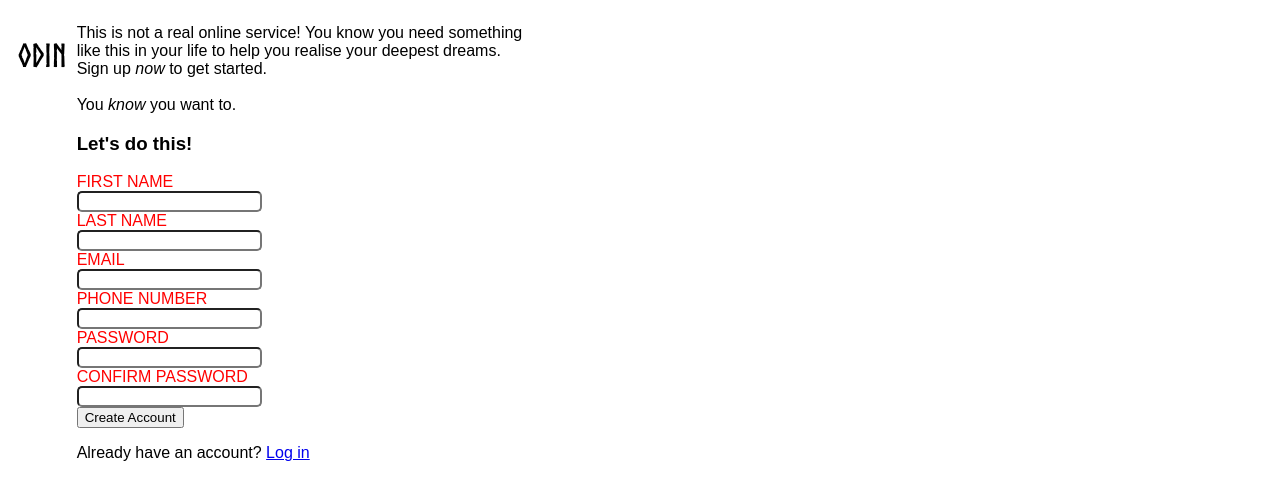
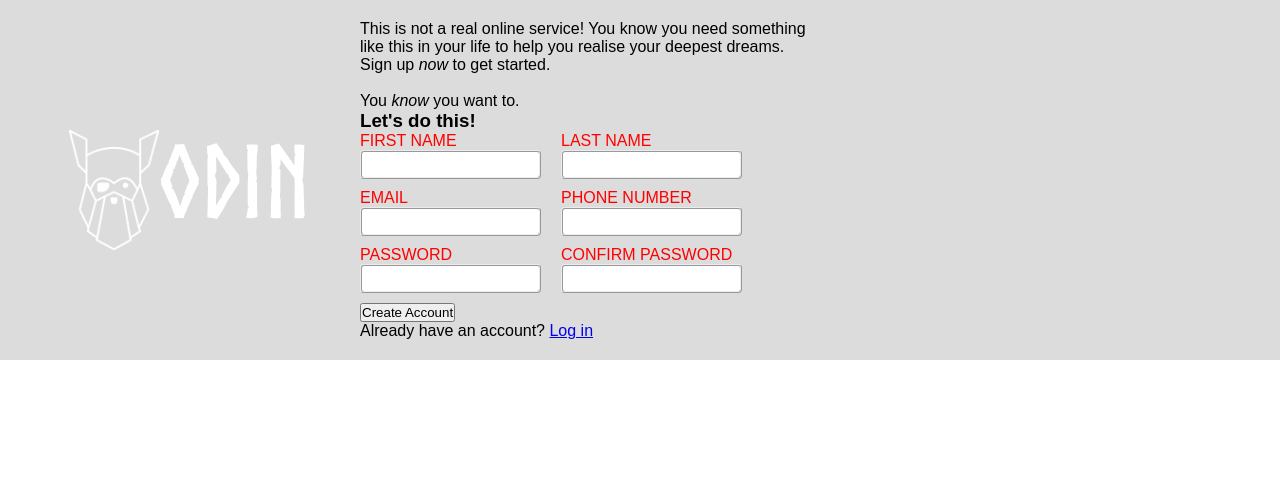
Before and after one commit to celstj/odin_signup_form, a plain HTML site: page index.html in a window 1280 px wide. Drawn offline with Linux system fonts and the light colour scheme.

Commit message:
update page layout and logo to sign up page

```diff
--- a/index.html
+++ b/index.html
@@ -13,9 +13,10 @@
 <body>
     <div class="container">
         <div class="side-panel">
+            <img src="asset/odin-lined.png" alt="Odin-logo">
             <h1 class="logo">ODIN</h1>
+        </div>
 
-        </div>
         <div class="sign-up">
             <div class="subheader">
                 <p>This is not a real online service! You know you need something
@@ -26,39 +27,44 @@
                 </p>
             </div>
 
-            <form action="#">
-                <div>
             <h3>Let's do this!</h3>
+            <form class="form" action="#">
+                <div class="row">
+                    <div class="column">
+                        <div class="form-section">
                             <label for="first_name">FIRST NAME</label>
                             <input type="firstname" id="first_name"
                             name="first_name">
                         </div>
-                <div>
+                        <div class="form-section">
+                            <label for="user_email">EMAIL</label>
+                            <input type="email" id="user_email"
+                            name="user_email">
+                        </div>
+                        <div class="form-section">
+                            <label for="user_password">PASSWORD</label>
+                            <input type="password" id="user_password"
+                            name="user_password">
+                        </div>
+                    </div>
+                    <div class="column">
+                        <div class="form-section">
                             <label for="last_name">LAST NAME</label>
                             <input type="lastname" id="last_name"
                             name="last_name">
                         </div>
-                <div>
-                    <label for="user_email">EMAIL</label>
-                    <input type="email" id="user_email"
-                    name="user_email">
-                </div>
-                <div>
+                        <div class="form-section">
                             <label for="phone_number">PHONE NUMBER</label>
                             <input type="number" id="phone_number"
                             name="phone_number">
                         </div>
-                <div>
-                    <label for="user_password">PASSWORD</label>
-                    <input type="password" id="user_password"
-                    name="user_password">
-                </div>
-                <div>
+                        <div class="form-section">
                             <label for="confirm_password">CONFIRM PASSWORD</label>
                             <input type="password" id="confirm_password"
                             name="confirm_password">
                         </div>
-
+                    </div>
+                </div>
                 <button type="submit">Create Account</button>
             </form>
 
--- a/main.css
+++ b/main.css
@@ -1,22 +1,53 @@
 :root {
-    margin: 0;
-    padding: 0;
     font-family: sans-serif;
 }
 
+* {
+    margin: 0;
+    padding: 0;
+}
+
 .container {
+    padding:20px;
     display: flex;
     flex-flow: row;
     align-content: space-between;
+    background-color: gainsboro;
 }
 
 .side-panel {
     margin: 10px;
+    width: 40vmin;
+    display: flex;
+    justify-content: center;
+    padding-top: 100px;
+}
+
+img {
+    width: auto;
+    height: 120px;
 }
 
 .logo {
     font-family: "Norse", Verdana Tahoma, sans-serif;
+    text-align: center;
+    font-size: 100px;
+    /* left: 50px; */
+    color: white;
 }
+
+.row {
+    display: flex;
+    flex-direction: row;
+    flex-basis: 100%;
+    flex: 1;
+}
+
+.form-section {
+    margin-right: 20px;
+    padding-bottom: 10px;
+}
+
 
 label{
     display:flex;
@@ -24,5 +55,8 @@ label{
 }
 
 input {
-    border-radius: 5px;
+    border-radius: 4px;
+    height: 25px;
+    border-color: rgb(236, 236, 236);
+    border-style: ridge;
 }
```
Also changed, not shown: asset/odin-lined.png (added). Lines whose indentation alone changed are shown as unchanged.
